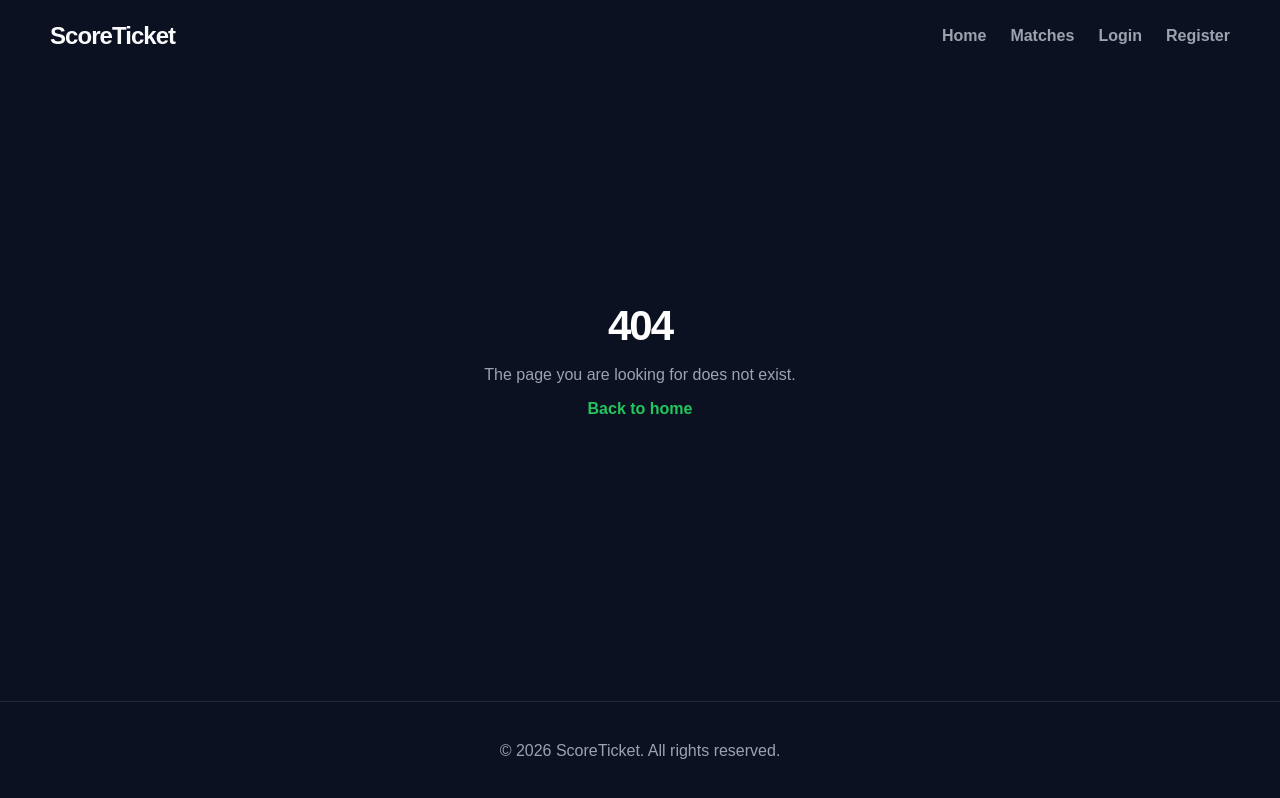
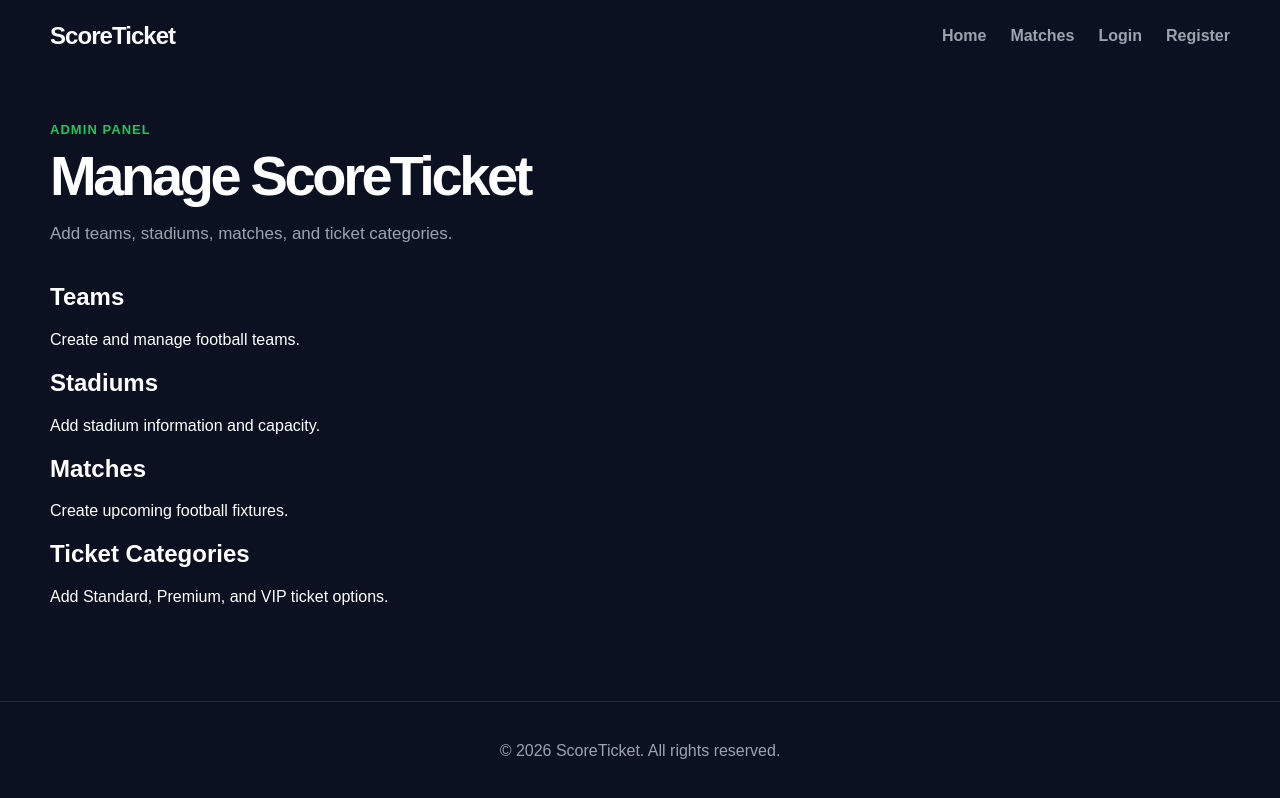
Before and after one commit to Hussein-Gharib/ScoreTicket, a React app in the folder frontend/: page /admin in a window 1280 px wide. Before the commit this address had no page. Built offline with nearby package versions, Linux system fonts and the light colour scheme; the HTML template or start-up script is replaced by a standard one.

Commit message:
Add admin page structure

```diff
--- a/frontend/src/App.jsx
+++ b/frontend/src/App.jsx
@@ -7,6 +7,7 @@ import Login from "./pages/Login";
 import Register from "./pages/Register";
 import MyTickets from "./pages/MyTickets";
 import NotFound from "./pages/NotFound";
+import Admin from "./pages/Admin";
 
 function App() {
   return (
@@ -18,6 +19,7 @@ function App() {
         <Route path="/login" element={<Login />} />
         <Route path="/register" element={<Register />} />
         <Route path="/my-tickets" element={<MyTickets />} />
+        <Route path="/admin" element={<Admin />} />
         <Route path="*" element={<NotFound />} />
       </Routes>
     </MainLayout>
--- a/frontend/src/components/layout/Navbar.jsx
+++ b/frontend/src/components/layout/Navbar.jsx
@@ -3,6 +3,7 @@ import { NavLink, useNavigate } from "react-router-dom";
 function Navbar() {
   const navigate = useNavigate();
   const token = localStorage.getItem("token");
+  const user = JSON.parse(localStorage.getItem("user"));
 
   const handleLogout = () => {
     localStorage.removeItem("token");
@@ -22,7 +23,10 @@ function Navbar() {
 
         {token ? (
           <>
+            {user?.role === "admin" && <NavLink to="/admin">Admin</NavLink>}
+
             <NavLink to="/my-tickets">My Tickets</NavLink>
+
             <button className="navbar__logout" onClick={handleLogout}>
               Logout
             </button>
--- /dev/null
+++ b/frontend/src/pages/Admin.jsx
@@ -0,0 +1,35 @@
+function Admin() {
+  return (
+    <section className="admin-page">
+      <div className="section-header">
+        <span>Admin Panel</span>
+        <h1>Manage ScoreTicket</h1>
+        <p>Add teams, stadiums, matches, and ticket categories.</p>
+      </div>
+
+      <div className="admin-grid">
+        <div className="admin-card">
+          <h2>Teams</h2>
+          <p>Create and manage football teams.</p>
+        </div>
+
+        <div className="admin-card">
+          <h2>Stadiums</h2>
+          <p>Add stadium information and capacity.</p>
+        </div>
+
+        <div className="admin-card">
+          <h2>Matches</h2>
+          <p>Create upcoming football fixtures.</p>
+        </div>
+
+        <div className="admin-card">
+          <h2>Ticket Categories</h2>
+          <p>Add Standard, Premium, and VIP ticket options.</p>
+        </div>
+      </div>
+    </section>
+  );
+}
+
+export default Admin;
--- a/frontend/src/styles/global.css
+++ b/frontend/src/styles/global.css
@@ -627,3 +627,48 @@
     grid-template-columns: 1fr;
   }
 }
+import { NavLink, useNavigate } from "react-router-dom";
+
+function Navbar() {
+  const navigate = useNavigate();
+  const token = localStorage.getItem("token");
+  const user = JSON.parse(localStorage.getItem("user"));
+
+  const handleLogout = () => {
+    localStorage.removeItem("token");
+    localStorage.removeItem("user");
+    navigate("/login");
+  };
+
+  return (
+    <header className="navbar">
+      <NavLink to="/" className="navbar__logo">
+        ScoreTicket
+      </NavLink>
+
+      <nav className="navbar__links">
+        <NavLink to="/">Home</NavLink>
+        <NavLink to="/matches">Matches</NavLink>
+
+        {token ? (
+          <>
+            {user?.role === "admin" && <NavLink to="/admin">Admin</NavLink>}
+
+            <NavLink to="/my-tickets">My Tickets</NavLink>
+
+            <button className="navbar__logout" onClick={handleLogout}>
+              Logout
+            </button>
+          </>
+        ) : (
+          <>
+            <NavLink to="/login">Login</NavLink>
+            <NavLink to="/register">Register</NavLink>
+          </>
+        )}
+      </nav>
+    </header>
+  );
+}
+
+export default Navbar;
```
